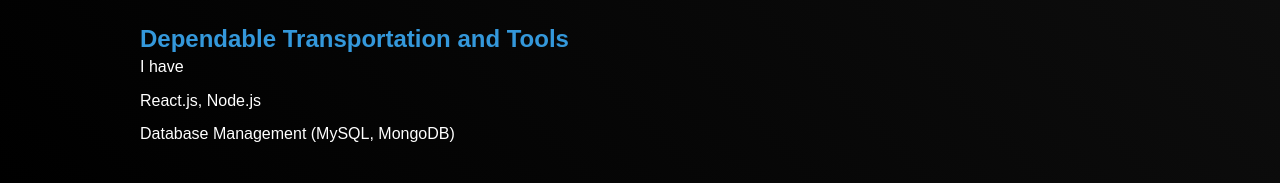
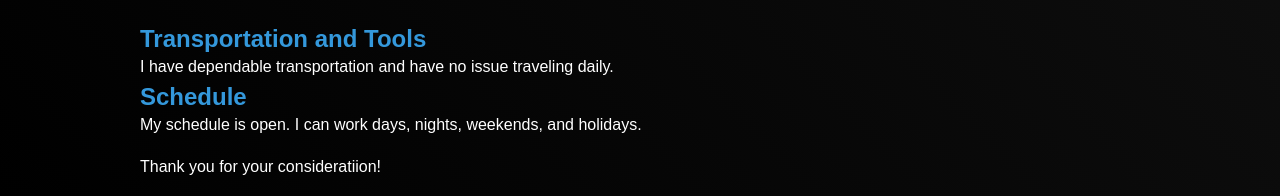
Before and after one commit to robertpettycv/robertpettycv.github.io, a plain HTML site: page index.html in a window 1280 px wide. Shown: the part 1359-1555 px from the top of the page. Drawn offline with Linux system fonts and the light colour scheme.

Commit message:
Update index.html

```diff
--- a/index.html
+++ b/index.html
@@ -114,14 +114,16 @@ I am comfortable working with CPE and LEC provided equipment, DEMARC extensions,
     </section>
 <img height:"150px" src="https://i.imgur.com/N7iv58i.png" height="150"><br><br>
     <section>
-        <h2>Dependable Transportation and Tools</h2>
+        <h2>Transportation and Tools</h2>
         <ul class="skills">
-            <li>I have</li>
-            <li>React.js, Node.js</li>
-            <li>Database Management (MySQL, MongoDB)</li>
+            <li>I have dependable transportation and have no issue traveling daily.</li>
+            <section>
+        <h2>Schedule</h2>
+               </ul>
+              <ul class="skills">
+              <li>My schedule is open. I can work days, nights, weekends, and holidays.</li>
               </ul>
     </section>
-
+      Thank you for your consideratiion!
 </body>
-
 </html>
```
